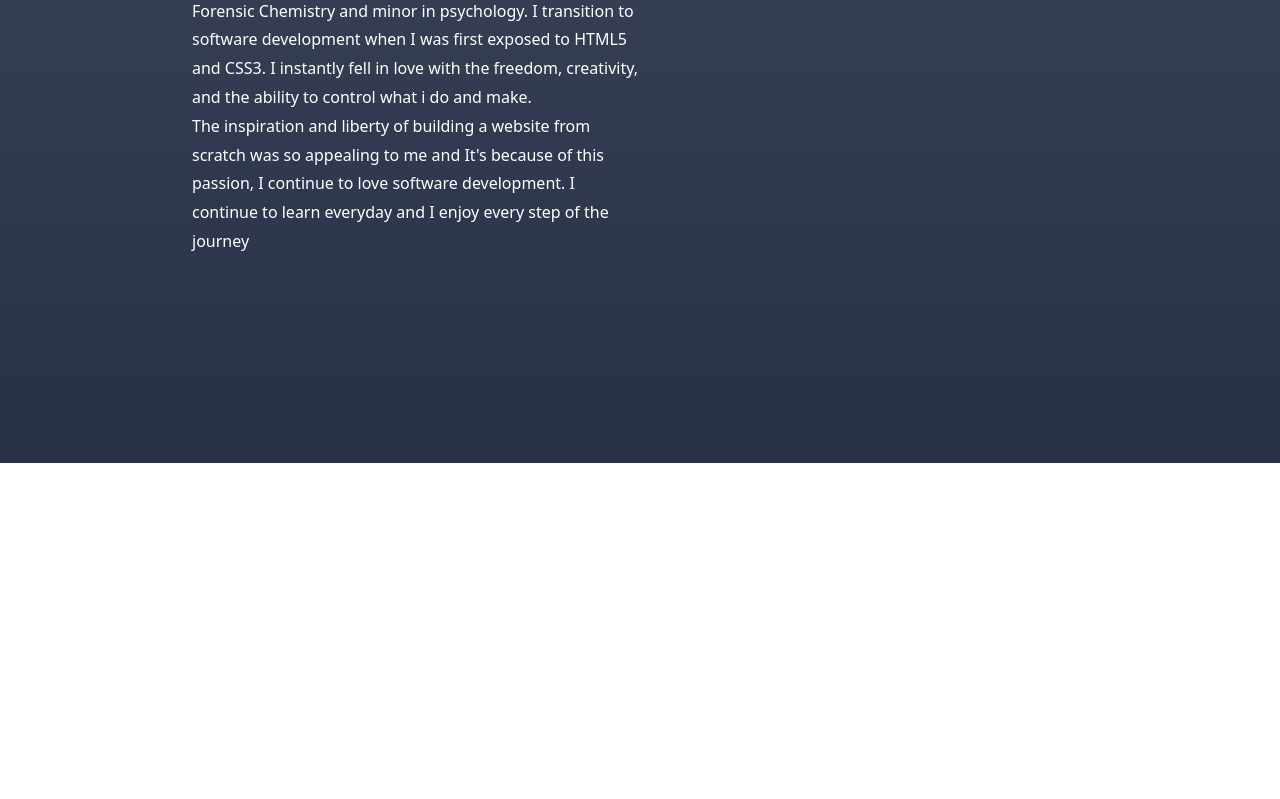
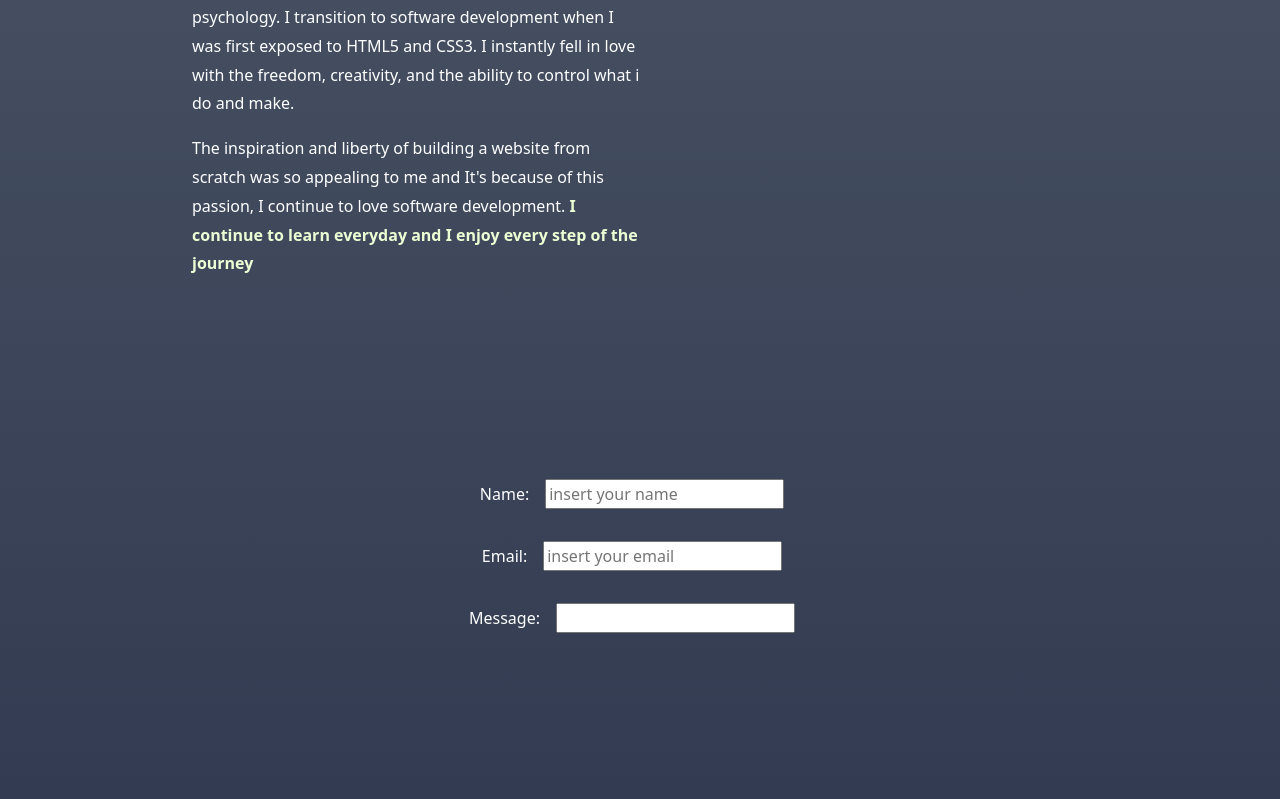
Before and after one commit to KdoubleUs/React-landing-page, a React (Create React App) app: page / in a window 1280 px wide. Shown: the part 2881-3680 px from the top of the page. Before the commit the page ends 3344 px from the top, so only its background shows below. Built offline with nearby package versions, Linux system fonts and the light colour scheme.

Commit message:
added form

```diff
--- a/src/App.css
+++ b/src/App.css
@@ -180,3 +180,18 @@
   display: flex;
   flex-direction: row;
 } */
+.span-text {
+  color: rgb(236, 255, 212);
+  font-weight: 900;
+}
+
+/* CONTACT */
+.contact-form {
+  display: flex;
+  flex-direction: column;
+  color: white;
+  text-align: center;
+}
+.inputs {
+  margin: 1em;
+}
--- a/src/App.js
+++ b/src/App.js
@@ -6,6 +6,7 @@ import Project from "./components/Project";
 import Social from "./components/social";
 import Experience from "./Pages/Experience";
 import AboutMe from "./Pages/AboutMe";
+import Contact from "./Pages/Contact";
 function App() {
   return (
     <div className="app">
@@ -15,6 +16,7 @@ function App() {
       <Project />
       <Experience />
       <AboutMe />
+      <Contact />
     </div>
   );
 }
--- a/src/Pages/AboutMe.jsx
+++ b/src/Pages/AboutMe.jsx
@@ -43,11 +43,15 @@ function AboutMe() {
               exposed to HTML5 and CSS3. I instantly fell in love with the
               freedom, creativity, and the ability to control what i do and
               make.
-              <br></br>
+            </p>
+            <p>
               The inspiration and liberty of building a website from scratch was
               so appealing to me and It's because of this passion, I continue to
-              love software development. I continue to learn everyday and I
-              enjoy every step of the journey
+              love software development.{" "}
+              <span className="span-text">
+                I continue to learn everyday and I enjoy every step of the
+                journey{" "}
+              </span>
             </p>
           </div>
         </ColumnLeft>
--- /dev/null
+++ b/src/Pages/Contact.jsx
@@ -0,0 +1,56 @@
+import React from "react";
+import styled from "styled-components";
+import { motion } from "framer-motion";
+
+const Section = styled.section`
+  height: 100vh;
+  width: 100vw;
+  display: flex;
+  justify-content: center;
+`;
+
+function Contact() {
+  return (
+    <Section>
+      <form className="contact-form">
+        <label className="label">
+          Name:
+          <motion.input
+            type="text"
+            placeholder="insert your name"
+            whileFocus={{ boxShadow: "3px 3px 0 rgba(255,245,10, 0.9)" }}
+            initial={{ opacity: 0, x: -1000 }}
+            animate={{ opacity: 1, x: 0 }}
+            transition={{ duration: 0.2 }}
+            className="inputs"
+          />
+        </label>
+        <label>
+          Email:
+          <motion.input
+            type="text"
+            placeholder="insert your email"
+            whileFocus={{ boxShadow: "3px 3px 0px rgba(255,245,10, 0.9)" }}
+            initial={{ opacity: 0, x: -1000 }}
+            animate={{ opacity: 1, x: 0 }}
+            transition={{ duration: 0.2 }}
+            className="inputs"
+          />
+        </label>
+        <label>
+          Message:
+          <input
+            type="text"
+            whileFocus={{ boxShadow: "3px 3px 0px rgba(255,245,10, 0.9)" }}
+            initial={{ opacity: 0, x: -1000 }}
+            animate={{ opacity: 1, x: 0 }}
+            transition={{ duration: 0.2 }}
+            className="inputs"
+          />
+        </label>
+      </form>
+    </Section>
+  );
+}
+
+export default Contact;
```
Also changed, not shown: src/components/Contact.jsx (deleted, +0 -7 lines).
